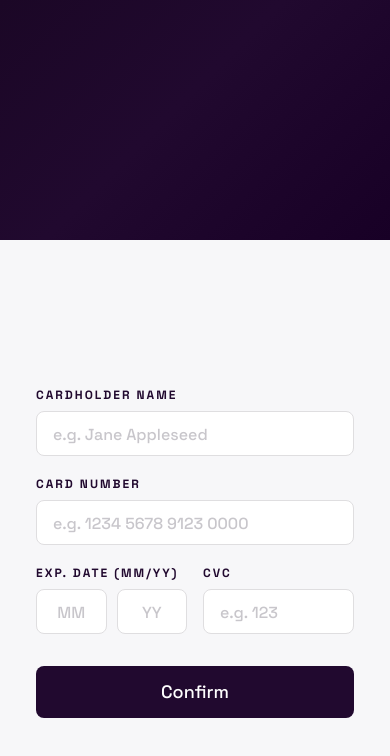
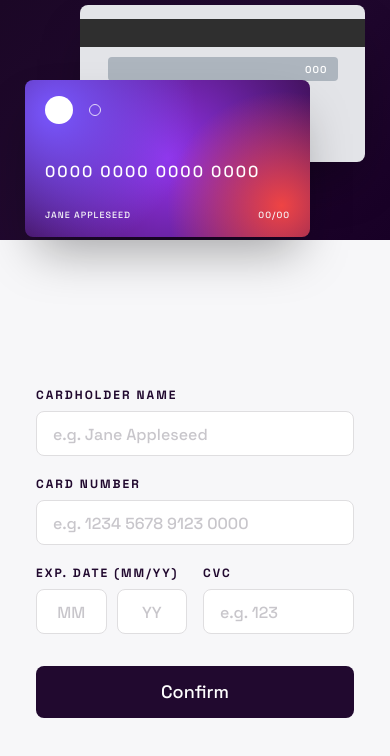
Before and after one commit to sravikumarr/MICRO-PROJECT-0086, a React (Create React App) app: page / in a window 390 px wide. Shown: the top 756 px of the page. Built offline with nearby package versions, Linux system fonts and the light colour scheme.

Commit message:
added credit card component

```diff
--- a/src/App.js
+++ b/src/App.js
@@ -1,6 +1,7 @@
 import React, { useState } from 'react';
 import './App.css';
 import CardForm from './components/CardForm';
+import CreditCard from './components/CreditCard';
 
 function App() {
   const [formData, setFormData] = useState({
@@ -20,7 +21,6 @@ function App() {
       ...prev,
       [field]: value,
     }));
-    // Clear error for that field if it exists
     if (errors[field]) {
       setErrors((prev) => {
         const next = { ...prev };
@@ -91,7 +91,7 @@ function App() {
   return (
     <div className="app-container">
       <div className="card-section">
-        {/* Placeholder for CreditCard component */}
+        <CreditCard formData={formData} />
       </div>
 
       <div className="form-section">
--- /dev/null
+++ b/src/components/CreditCard.css
@@ -0,0 +1,296 @@
+.cards-wrapper {
+  position: relative;
+  width: 540px;
+  height: 520px;
+  display: flex;
+  flex-direction: column;
+}
+
+.card {
+  width: 447px;
+  height: 245px;
+  border-radius: 12px;
+  box-shadow: 0 25px 50px -12px rgba(0, 0, 0, 0.35);
+  user-select: none;
+}
+
+/* ================= FRONT CARD ================= */
+.card-front {
+  position: absolute;
+  top: 0;
+  left: 0;
+  z-index: 2;
+  background: radial-gradient(circle at 10% 20%, #7857ff 0%, transparent 50%),
+              radial-gradient(circle at 90% 80%, #ef4444 0%, transparent 40%),
+              radial-gradient(circle at 50% 50%, #9333ea 0%, #43125e 100%);
+  background-color: #21092f;
+  color: #ffffff;
+  padding: 28px 32px;
+  display: flex;
+  flex-direction: column;
+  justify-content: space-between;
+  overflow: hidden;
+  box-sizing: border-box;
+}
+
+.card-front-content {
+  height: 100%;
+  display: flex;
+  flex-direction: column;
+  justify-content: space-between;
+}
+
+.card-icons {
+  display: flex;
+  align-items: center;
+  gap: 16px;
+}
+
+.card-circle-main {
+  width: 46px;
+  height: 46px;
+  border-radius: 50%;
+  background-color: #ffffff;
+}
+
+.card-circle-sub {
+  width: 20px;
+  height: 20px;
+  border-radius: 50%;
+  border: 1.5px solid rgba(255, 255, 255, 0.8);
+  background-color: transparent;
+}
+
+.card-number {
+  font-size: 26px;
+  letter-spacing: 3.5px;
+  font-weight: 500;
+  color: #ffffff;
+  white-space: nowrap;
+  margin-top: 15px;
+}
+
+.card-footer {
+  display: flex;
+  justify-content: space-between;
+  align-items: center;
+  font-size: 13px;
+  letter-spacing: 2px;
+  font-weight: 500;
+  color: #f7f7f9;
+  text-transform: uppercase;
+}
+
+.card-name {
+  max-width: 70%;
+  overflow: hidden;
+  text-overflow: ellipsis;
+  white-space: nowrap;
+}
+
+.card-expiry {
+  white-space: nowrap;
+}
+
+/* ================= BACK CARD ================= */
+.card-back {
+  position: absolute;
+  bottom: 0;
+  right: 0;
+  z-index: 1;
+  background-color: #e3e4e8;
+  padding-top: 24px;
+  box-sizing: border-box;
+  display: flex;
+  flex-direction: column;
+}
+
+.card-back-stripe {
+  width: 100%;
+  height: 45px;
+  background-color: #2f2f2f;
+}
+
+.card-back-cvc-container {
+  width: 360px;
+  height: 38px;
+  margin: 18px auto 0;
+  background-color: #adb5be;
+  border-radius: 4px;
+  display: flex;
+  align-items: center;
+  justify-content: flex-end;
+  padding: 0 16px;
+  box-sizing: border-box;
+}
+
+.card-back-cvc {
+  color: #ffffff;
+  font-size: 14px;
+  letter-spacing: 2px;
+  font-weight: 600;
+}
+
+.card-back-lines {
+  display: flex;
+  flex-direction: column;
+  gap: 5px;
+  align-items: center;
+  margin-top: 20px;
+}
+
+.back-line {
+  height: 4px;
+  background-color: #c4c7cf;
+  border-radius: 2px;
+}
+
+.line-1 {
+  width: 130px;
+}
+
+.line-2 {
+  width: 70px;
+}
+
+.line-3 {
+  width: 100px;
+}
+
+/* ================= RESPONSIVE ================= */
+@media (max-width: 1200px) {
+  .cards-wrapper {
+    width: 480px;
+    height: 460px;
+  }
+
+  .card {
+    width: 390px;
+    height: 215px;
+  }
+
+  .card-front {
+    padding: 22px 26px;
+  }
+
+  .card-circle-main {
+    width: 38px;
+    height: 38px;
+  }
+
+  .card-circle-sub {
+    width: 16px;
+    height: 16px;
+  }
+
+  .card-number {
+    font-size: 22px;
+    letter-spacing: 3px;
+  }
+
+  .card-footer {
+    font-size: 12px;
+    letter-spacing: 1.5px;
+  }
+
+  .card-back-stripe {
+    height: 40px;
+  }
+
+  .card-back-cvc-container {
+    width: 310px;
+    height: 34px;
+    margin-top: 14px;
+  }
+
+  .card-back-lines {
+    margin-top: 16px;
+  }
+}
+
+@media (max-width: 768px) {
+  .cards-wrapper {
+    width: 340px;
+    height: 260px;
+    margin: 0 auto;
+  }
+
+  .card {
+    width: 285px;
+    height: 157px;
+    border-radius: 8px;
+  }
+
+  .card-front {
+    top: 90px;
+    left: 0;
+    padding: 16px 20px;
+    z-index: 3;
+  }
+
+  .card-circle-main {
+    width: 28px;
+    height: 28px;
+  }
+
+  .card-circle-sub {
+    width: 12px;
+    height: 12px;
+  }
+
+  .card-number {
+    font-size: 16px;
+    letter-spacing: 2px;
+    margin-top: 10px;
+  }
+
+  .card-footer {
+    font-size: 9px;
+    letter-spacing: 1px;
+  }
+
+  .card-back {
+    top: 15px;
+    right: 0;
+    bottom: auto;
+    padding-top: 14px;
+    z-index: 1;
+  }
+
+  .card-back-stripe {
+    height: 28px;
+  }
+
+  .card-back-cvc-container {
+    width: 230px;
+    height: 24px;
+    margin-top: 10px;
+    padding: 0 10px;
+  }
+
+  .card-back-cvc {
+    font-size: 10px;
+    letter-spacing: 1px;
+  }
+
+  .card-back-lines {
+    margin-top: 10px;
+    gap: 3px;
+  }
+
+  .back-line {
+    height: 3px;
+  }
+
+  .line-1 {
+    width: 80px;
+  }
+
+  .line-2 {
+    width: 45px;
+  }
+
+  .line-3 {
+    width: 60px;
+  }
+}
--- /dev/null
+++ b/src/components/CreditCard.js
@@ -0,0 +1,69 @@
+import React from 'react';
+import './CreditCard.css';
+
+function CreditCard({ formData = {} }) {
+  const {
+    cardholderName = '',
+    cardNumber = '',
+    expiryMonth = '',
+    expiryYear = '',
+    cvc = '',
+  } = formData;
+
+  // Format card number display with fallback
+  const displayNumber = cardNumber.trim() ? cardNumber : '0000 0000 0000 0000';
+  const displayName = cardholderName.trim()
+    ? cardholderName.toUpperCase()
+    : 'JANE APPLESEED';
+  const displayExpiry = `${expiryMonth.trim() || '00'}/${
+    expiryYear.trim() || '00'
+  }`;
+  const displayCvc = cvc.trim() ? cvc : '000';
+
+  return (
+    <div className="cards-wrapper">
+      {/* FRONT CARD */}
+      <div className="card card-front">
+        <div className="card-front-content">
+          {/* Card Brand / Circles */}
+          <div className="card-icons">
+            <div className="card-circle-main" />
+            <div className="card-circle-sub" />
+          </div>
+
+          {/* Card Number */}
+          <div className="card-number" id="preview-card-number">
+            {displayNumber}
+          </div>
+
+          {/* Card Footer (Name & Expiry) */}
+          <div className="card-footer">
+            <span className="card-name" id="preview-card-name">
+              {displayName}
+            </span>
+            <span className="card-expiry" id="preview-card-expiry">
+              {displayExpiry}
+            </span>
+          </div>
+        </div>
+      </div>
+
+      {/* BACK CARD */}
+      <div className="card card-back">
+        <div className="card-back-stripe" />
+        <div className="card-back-cvc-container">
+          <span className="card-back-cvc" id="preview-card-cvc">
+            {displayCvc}
+          </span>
+        </div>
+        <div className="card-back-lines">
+          <div className="back-line line-1" />
+          <div className="back-line line-2" />
+          <div className="back-line line-3" />
+        </div>
+      </div>
+    </div>
+  );
+}
+
+export default CreditCard;
```
Also changed, not shown: 1 other file (tests, documents, lock files or other folders).
